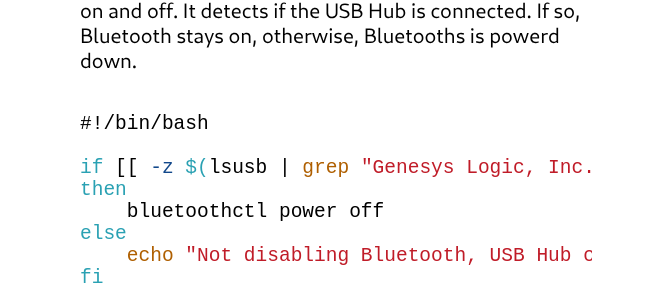
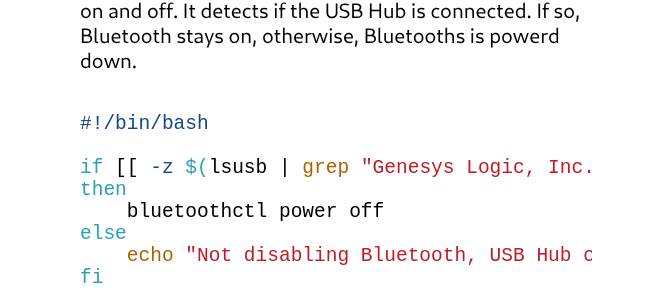
Before and after one commit to konstantintutsch/website, a Jekyll site: the page built from _posts/2023-10-11-my-setup-1.md, in a window 1280 px wide. Shown: the part 1353-1657 px from the top of the page, without its empty margins (304-976 px from the left). Built offline with Jekyll 4.4.1, drawn with Linux system fonts in a browser that asks for light colours.

Commit message:
add comment syntax color for shell

```diff
--- a/assets/css/blog.css
+++ b/assets/css/blog.css
@@ -52,6 +52,7 @@ code.language-nginx span.s { color: #c061cb; }
 code.language-nginx span.c1 { color: #12488b; }
 code.language-nginx span.nv { color: #2aa1b3; }
 /* shell */
+code.language-shell span.c { color: #12488b; }
 code.language-shell span.nb { color: #af5f00; }
 code.language-shell span.nt { color: #12488b; }
 code.language-shell span.s2,
```
